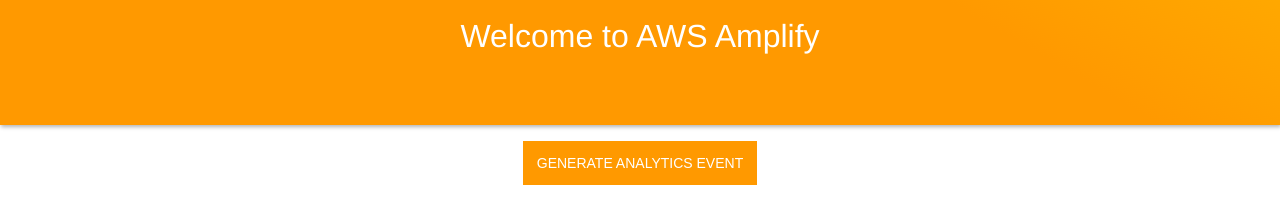
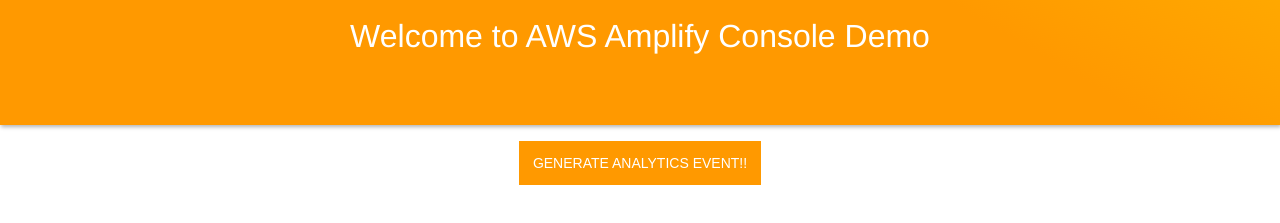
Before and after one commit to anfield27/amplifydemo1, a website: page index.html in a window 1280 px wide. Shown: the part 355-578 px from the top of the page. Drawn offline with Linux system fonts and the light colour scheme; files whose address does not match are found by name.

Commit message:
changed title

```diff
--- a/index.html
+++ b/index.html
@@ -22,10 +22,10 @@
                 <div class="app-logo">
                     <img src="https://aws-amplify.github.io/images/Logos/Amplify-Logo-White.svg" alt="AWS Amplify" />
                 </div>
-                <h1>Welcome to AWS Amplify</h1>
+                <h1>Welcome to AWS Amplify Console Demo</h1>
             </div>
             <div class="app-body">
-                <button id="AnalyticsEventButton">Generate Analytics Event</button>
+                <button id="AnalyticsEventButton">Generate Analytics Event!!</button>
                 <div id="AnalyticsResult"></div>
             </div>
         </div>
```
Also changed, not shown: dist/index.html.
